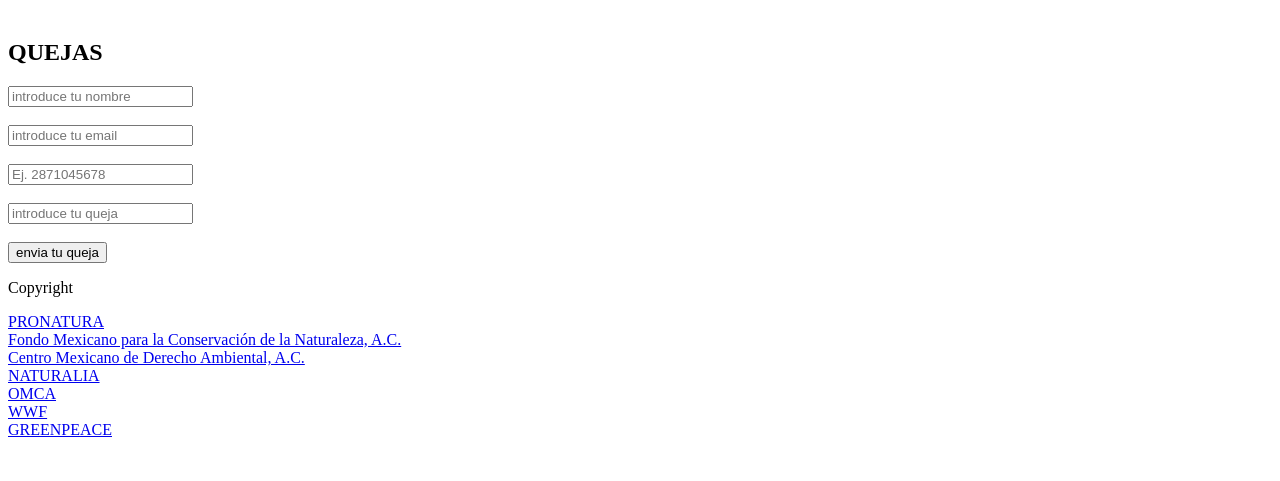
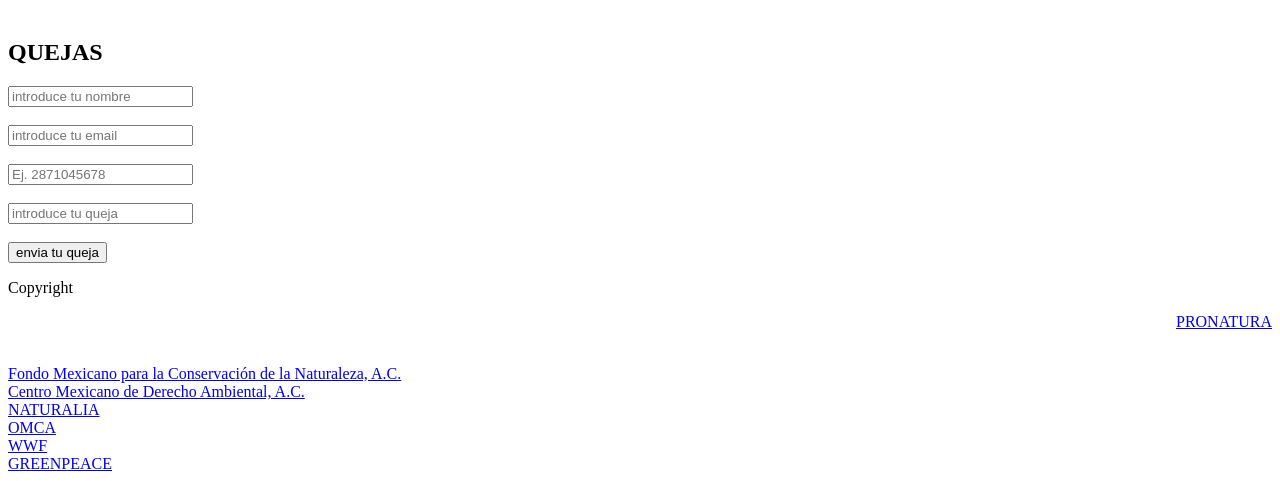
Before and after one commit to maneher/XOLOSHOP, a plain HTML site: page index.html in a window 1280 px wide. Shown: the part 2084-2565 px from the top of the page. Before the commit the page ends 2531 px from the top, so only its background shows below. Drawn offline with Linux system fonts and the light colour scheme.

Commit message:
Update index.html

```diff
--- a/index.html
+++ b/index.html
@@ -96,7 +96,7 @@
 <footer>
 <p>Copyright</p>
 
-<a align="right" href="http://pronatura.org.mx/">PRONATURA</a>
+    <a href="http://pronatura.org.mx/"><p align="right">PRONATURA</p></a>
 <br>
 <a href="https://fmcn.org/es">Fondo Mexicano para la Conservación de la Naturaleza, A.C.</a>
 <br>
```
